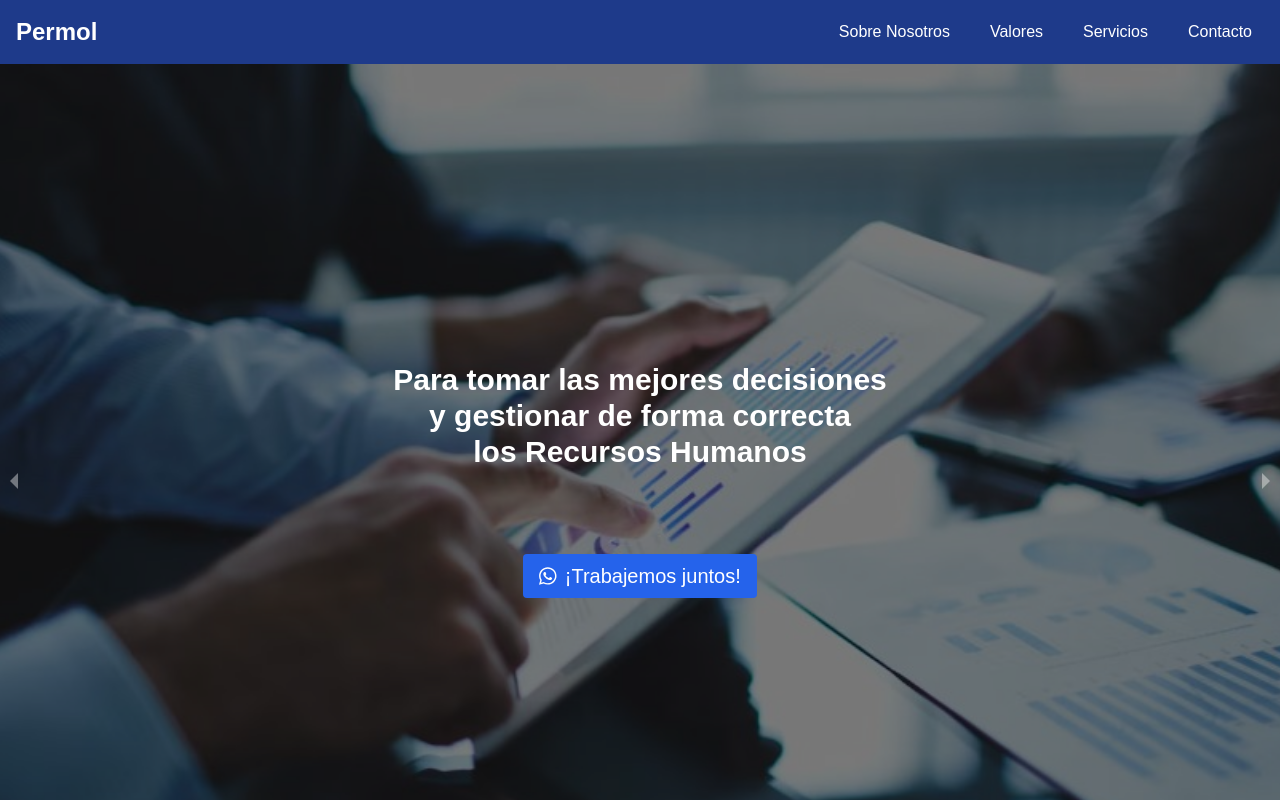
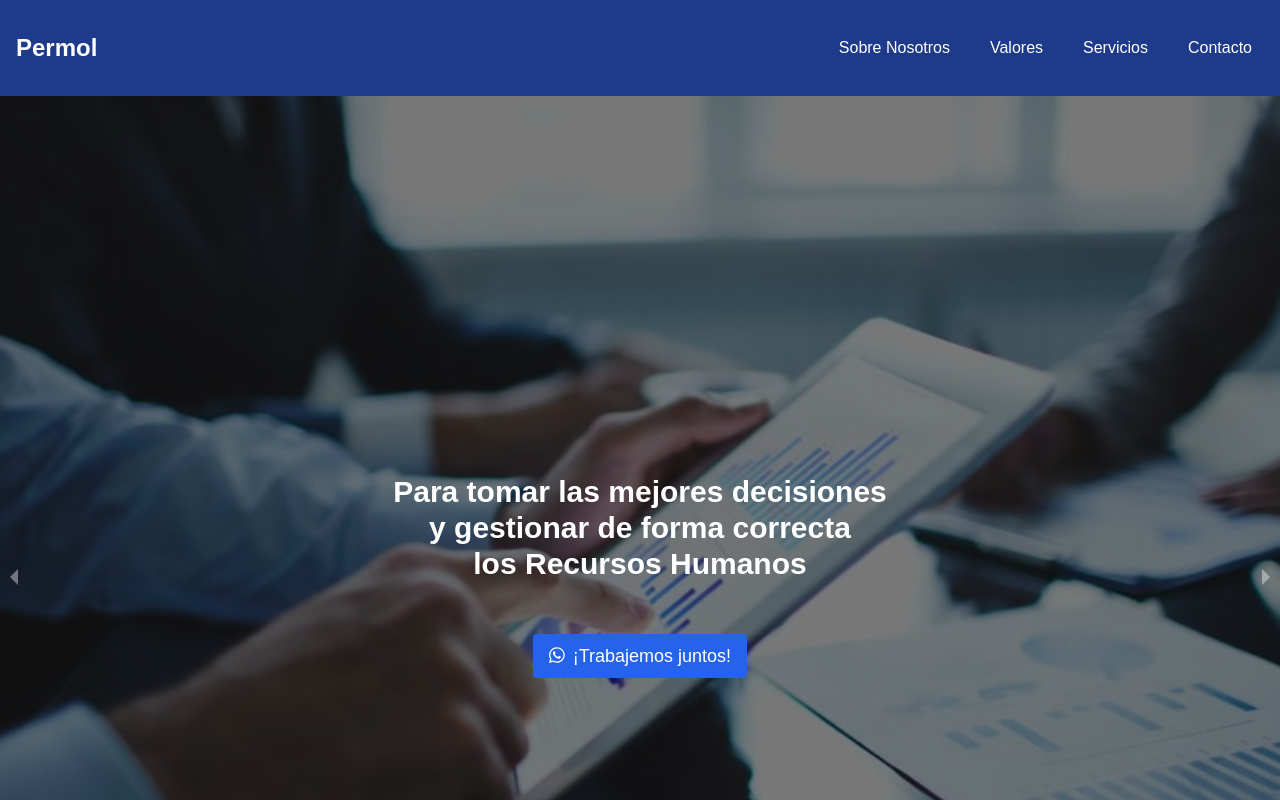
Before and after one commit to prltagustina/permol-web, a React (Create React App) app: page / in a window 1280 px wide. Shown: the top 800 px of the page. Built offline with nearby package versions, Linux system fonts and the light colour scheme; grey boxes are pictures that could not be loaded.

Commit message:
header and hero settings

```diff
--- a/src/components/Header.jsx
+++ b/src/components/Header.jsx
@@ -3,8 +3,8 @@ import HamburguerMenu from "./HamburguerMenu";
 
 function Header() {
   return (
-    <header className="fixed top-0 left-0 right-0 bg-blue-900 text-white p-4 z-10">
-      <div className="container mx-auto flex justify-between items-center">
+    <header className="fixed top-0 left-0 right-0 bg-blue-900 text-white p-4 z-10 h-16 md:h-20 lg:h-24">
+      <div className="container mx-auto flex justify-between items-center h-full">
         <div className="text-2xl font-bold">Permol</div>
         <nav className="hidden md:block">
           <ul className="flex space-x-4">
--- a/src/components/Hero.jsx
+++ b/src/components/Hero.jsx
@@ -42,7 +42,10 @@ function Hero() {
   };
 
   return (
-    <section id="hero" className="relative text-white overflow-hidden">
+    <section
+      id="hero"
+      className="relative text-white overflow-hidden pt-16 md:pt-20 lg:pt-24"
+    >
       <div ref={ref}>
         <motion.div
           initial={{ opacity: 0 }}
@@ -78,7 +81,7 @@ function Hero() {
                   variants={descriptionVariants}
                   initial="hidden"
                   animate={inView ? "visible" : ""}
-                  className="text-4xl md:text-5xl lg:text-6xl font-bold mb-4 text-center"
+                  className="text-2xl sm:text-3xl md:text-4xl lg:text-6xl font-bold mb-4 text-center"
                 >
                   Bienvenidos a PerMol
                 </motion.h1>
@@ -86,7 +89,7 @@ function Hero() {
                   variants={descriptionVariants}
                   initial="hidden"
                   animate={inView ? "visible" : ""}
-                  className="text-lg md:text-xl lg:text-2xl mb-8 text-center"
+                  className="text-base sm:text-lg md:text-xl lg:text-2xl mb-8 text-center"
                 >
                   Nos especializamos en la gestión estratégica de Recursos
                   Humanos
@@ -112,12 +115,12 @@ function Hero() {
                   initial="hidden"
                   whileHover="hover" // Aplicar la variante de hover al hacer hover
                   animate={inView ? "visible" : ""}
-                  className="text-lg md:text-2xl lg:text-3xl font-bold mb-8 text-center tracking-wider" // Ajuste del tamaño de la fuente
+                  className="text-sm sm:text-base md:text-lg lg:text-3xl font-bold mb-8 text-center leading-relaxed tracking-wide" // Ajuste del tamaño de la fuente y estilo
                 >
                   “Solo estaremos al nivel que demanda <br />
                   un mercado exigente y cambiante, <br />
-                  si logramos empoderar a nuestro equipo <br /> invitándolos a
-                  superarse día a día.”
+                  si logramos empoderar a nuestro equipo <br />
+                  invitándolos a superarse día a día.”
                 </motion.p>
               </div>
             </motion.div>
@@ -140,7 +143,7 @@ function Hero() {
                   initial="hidden"
                   whileHover="hover" // Aplicar la variante de hover al hacer hover
                   animate={inView ? "visible" : ""}
-                  className="text-lg md:text-2xl lg:text-3xl font-bold mb-8 text-center" // Ajuste del tamaño de la fuente y negrita
+                  className="text-sm sm:text-base md:text-lg lg:text-3xl font-bold text-center mb-2" // Ajuste del tamaño de la fuente y negrita
                 >
                   <strong>
                     Para tomar las mejores decisiones <br /> y gestionar de
@@ -152,10 +155,10 @@ function Hero() {
                   variants={descriptionVariants}
                   initial="hidden"
                   animate={inView ? "visible" : ""}
-                  className="w-full flex justify-center mt-4"
+                  className="w-full flex justify-center mt-2"
                 >
                   <button
-                    className="bg-blue-600 px-4 py-2 text-sm sm:text-base md:text-lg lg:text-xl rounded hover:bg-blue-700"
+                    className="bg-blue-600 px-4 py-2 text-xs sm:text-sm md:text-base lg:text-lg rounded hover:bg-blue-700"
                     onClick={handleWhatsAppClick}
                   >
                     <FontAwesomeIcon icon={faWhatsapp} className="mr-2" />
```
